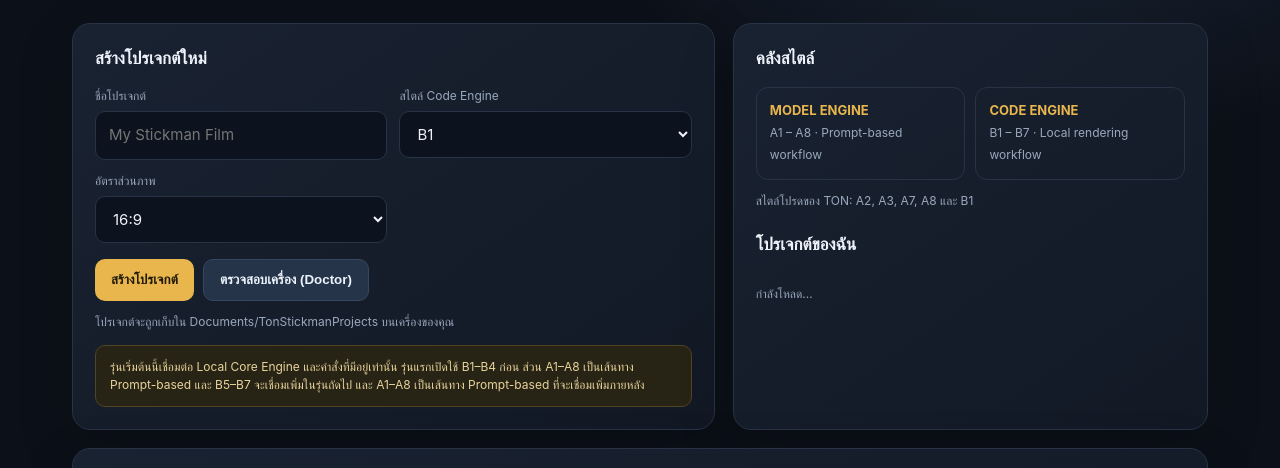
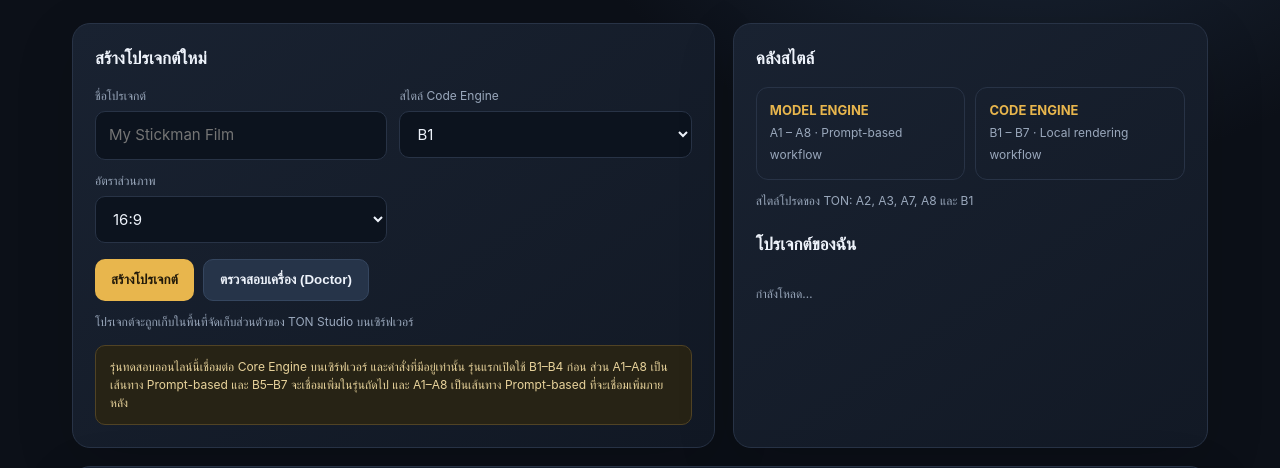
Before and after one commit to tton471-ux/ton-stickman-cinematic, an Electron app: page apps/ton-stickman-studio/web/index.html in a window 1280 px wide. Shown: the part 256-724 px from the top of the page. Drawn offline with Linux system fonts and the light colour scheme; no server answers.

Commit message:
Update Studio interface for cloud workspace

```diff
--- a/apps/ton-stickman-studio/web/index.html
+++ b/apps/ton-stickman-studio/web/index.html
@@ -14,8 +14,8 @@
 <div class="grid">
 <section class="panel"><h2>สร้างโปรเจกต์ใหม่</h2>
 <div class="fields"><div><label for="name">ชื่อโปรเจกต์</label><input id="name" placeholder="My Stickman Film"></div><div><label for="style">สไตล์ Code Engine</label><select id="style"><option>B1</option><option>B2</option><option>B3</option><option>B4</option></select></div><div><label for="ratio">อัตราส่วนภาพ</label><select id="ratio"><option>16:9</option><option>9:16</option></select></div></div>
-<div class="actions"><button id="create">สร้างโปรเจกต์</button><button class="secondary" id="doctor">ตรวจสอบเครื่อง (Doctor)</button></div><div class="hint">โปรเจกต์จะถูกเก็บใน Documents/TonStickmanProjects บนเครื่องของคุณ</div>
-<div class="notice">รุ่นเริ่มต้นนี้เชื่อมต่อ Local Core Engine และคำสั่งที่มีอยู่เท่านั้น รุ่นแรกเปิดใช้ B1–B4 ก่อน ส่วน A1–A8 เป็นเส้นทาง Prompt-based และ B5–B7 จะเชื่อมเพิ่มในรุ่นถัดไป และ A1–A8 เป็นเส้นทาง Prompt-based ที่จะเชื่อมเพิ่มภายหลัง</div>
+<div class="actions"><button id="create">สร้างโปรเจกต์</button><button class="secondary" id="doctor">ตรวจสอบเครื่อง (Doctor)</button></div><div class="hint">โปรเจกต์จะถูกเก็บในพื้นที่จัดเก็บส่วนตัวของ TON Studio บนเซิร์ฟเวอร์</div>
+<div class="notice">รุ่นทดสอบออนไลน์นี้เชื่อมต่อ Core Engine บนเซิร์ฟเวอร์ และคำสั่งที่มีอยู่เท่านั้น รุ่นแรกเปิดใช้ B1–B4 ก่อน ส่วน A1–A8 เป็นเส้นทาง Prompt-based และ B5–B7 จะเชื่อมเพิ่มในรุ่นถัดไป และ A1–A8 เป็นเส้นทาง Prompt-based ที่จะเชื่อมเพิ่มภายหลัง</div>
 </section>
 <section class="panel"><h2>คลังสไตล์</h2><div class="engine"><div><strong>MODEL ENGINE</strong><span>A1 – A8 · Prompt-based workflow</span></div><div><strong>CODE ENGINE</strong><span>B1 – B7 · Local rendering workflow</span></div></div><div class="hint">สไตล์โปรดของ TON: A2, A3, A7, A8 และ B1</div><h2 style="margin-top:22px">โปรเจกต์ของฉัน</h2><div class="list" id="projects"><div class="hint">กำลังโหลด…</div></div></section>
 <section class="panel wide"><h2>เครื่องมือโปรเจกต์</h2><div class="fields"><div><label for="selected">เลือกโปรเจกต์</label><select id="selected"><option value="">เลือกโปรเจกต์…</option></select></div><div><label for="seconds">ความยาว Preview (วินาที)</label><input id="seconds" type="number" min="1" max="60" value="20"></div></div><div class="actions"><button class="secondary" data-command="workflow">ดู Workflow</button><button class="secondary" data-command="validate">Validate</button><button class="secondary" data-command="preview">Preview</button><button data-command="render">Render</button></div><div class="console" id="console" aria-live="polite"></div></section>
```
